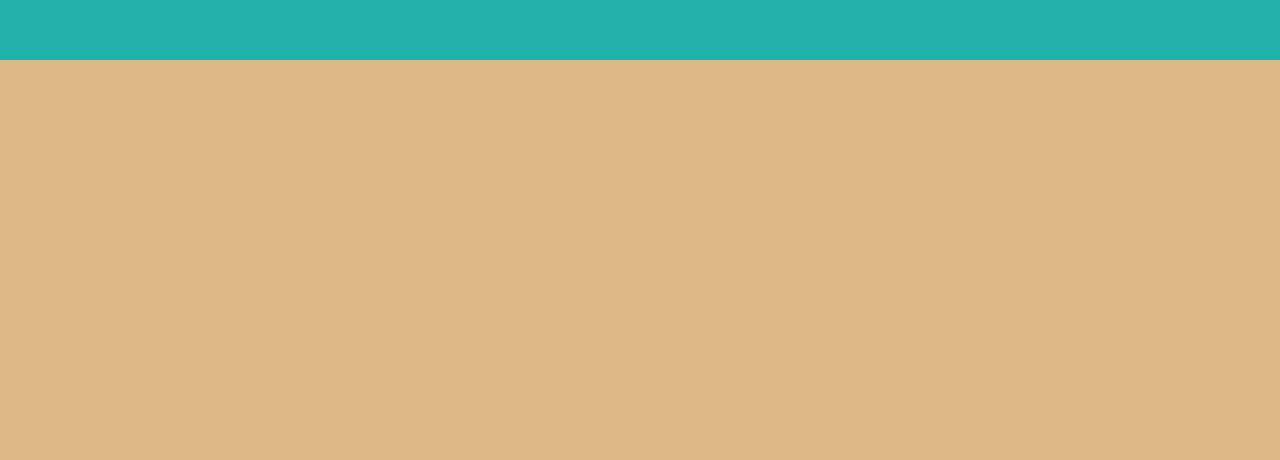
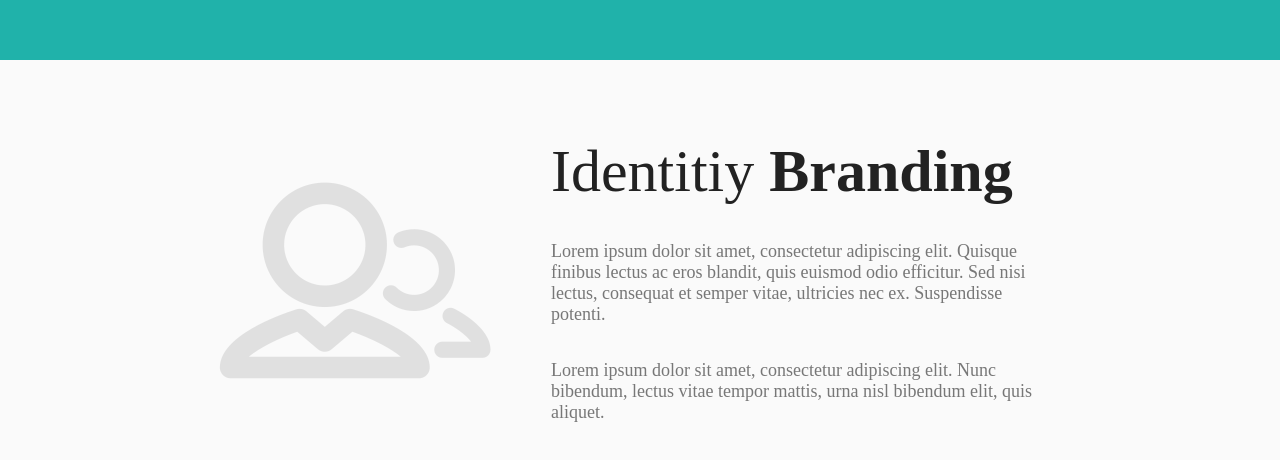
Before and after one commit to AlexZaprivoda/escape, a website built with webpack: page src/index.html in a window 1280 px wide. Shown: the part 1000-1460 px from the top of the page. Built offline with nearby package versions, Linux system fonts and the light colour scheme.

Commit message:
Add section 2

```diff
--- a/src/index.html
+++ b/src/index.html
@@ -30,7 +30,14 @@
         <h3>3</h3>
       </div>
       <div class="section1"></div>
-      <div class="section2"></div>
+      <div class="section2">
+        <img src="./public/images/Users-Icon.png" alt="">
+        <div>
+          <h2>Identitiy <strong>Branding</strong></h2>
+          <p>Lorem ipsum dolor sit amet, consectetur adipiscing elit. Quisque finibus lectus ac eros blandit, quis euismod odio efficitur. Sed nisi lectus, consequat et semper vitae, ultricies nec ex. Suspendisse potenti.</p>
+          <p>Lorem ipsum dolor sit amet, consectetur adipiscing elit. Nunc bibendum, lectus vitae tempor mattis, urna nisl bibendum elit, quis aliquet.</p>
+        </div>
+      </div>
     </div class="container">
   </body>
 </html>
--- a/src/scss/index.scss
+++ b/src/scss/index.scss
@@ -10,7 +10,7 @@ body {
 }
 
 .container {
-  background-image: url("../public/images/Tint.png");
+  background-image: url("/public/images/Tint.png");
   .section1,
   .section2 {
     height: 440px;
@@ -66,5 +66,33 @@ header {
 }
 
 .section2 {
-  background-color: burlywood;
+  // background-color: burlywood;
+  background-color: #fafafa;
+  justify-content: center;
+  align-items: center;
+  div {
+    width: 510px;
+    margin-left: 60px;
+    display: flex;
+    flex-direction: column;
+    justify-content: space-between;
+    // height: 240px;
+    & > * {
+      margin: 0;
+    }
+    h2 {
+      color: #222222;
+      font-size: 60px;
+      font-weight: 300;
+      margin-bottom: 35px;
+    }
+    p {
+      color: #777777;
+      font-size: 18px;
+      font-weight: 400;
+      &:nth-child(2) {
+        margin-bottom: 35px;
+      }
+    }
+  }
 }
```
Also changed, not shown: src/public/images/Users-Icon.png (added).
